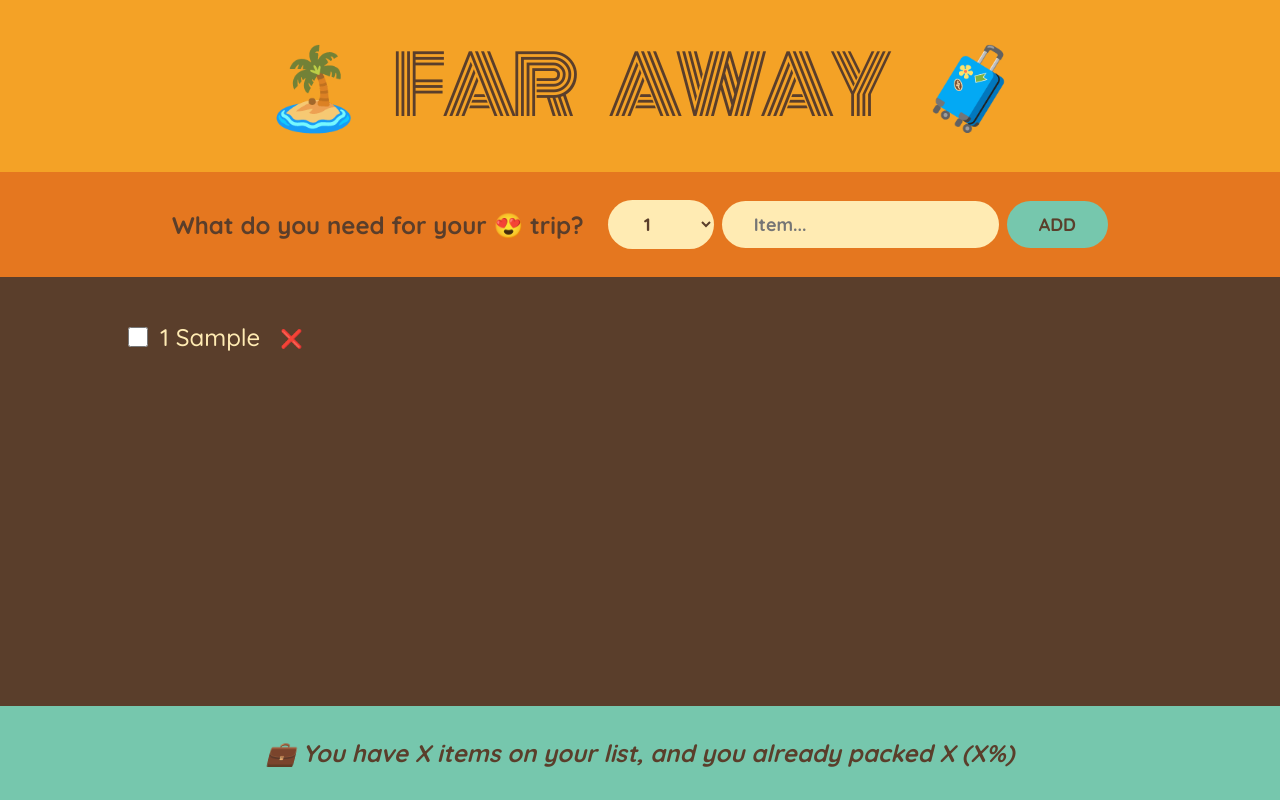
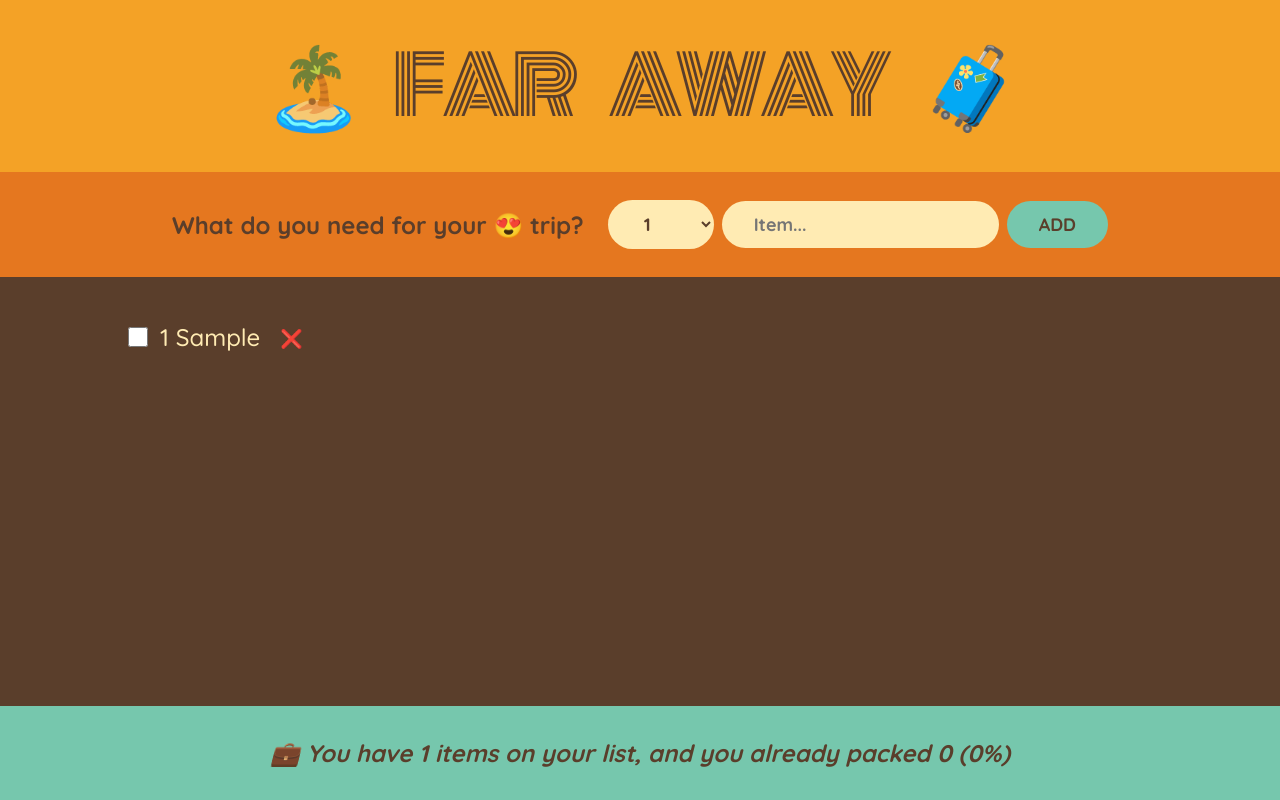
Before and after one commit to WiliTheSParrow/05-travel-list, a React (Create React App) app: page / in a window 1280 px wide. Both pictures are taken after typing "Sample" into the empty fields and a click on the button "ADD". Built offline with nearby package versions, Linux system fonts and the light colour scheme.

Commit message:
Calculating Statistics as Derived State

```diff
--- a/src/App.js
+++ b/src/App.js
@@ -28,7 +28,7 @@
         onDeleteItem={handleDeleteItems}
         onToggleItems={handleToggleItem}
       />
-      <Stats />
+      <Stats items={items} />
     </div>
   );
 }
@@ -52,7 +52,6 @@
       packed: false,
       id: Date.now(),
     };
-    console.log(newItem);
 
     onAddItems(newItem);
 
@@ -119,10 +118,24 @@
   );
 }
 
-function Stats() {
+function Stats({ items }) {
+  if (!items.length)
+    return (
+      <p className="stats">Start adding some items to your packing list 🚀</p>
+    );
+
+  const numItems = items.length;
+  const numPacked = items.filter((item) => item.packed).length;
+  const percentage = Math.round((numPacked / numItems) * 100);
+
   return (
     <footer className="stats">
-      <em>💼 You have X items on your list, and you already packed X (X%)</em>
+      <em>
+        {percentage === 100
+          ? "You got everything! Ready to go ✈️"
+          : `💼 You have ${numItems} items on your list, and you already packed
+        ${numPacked} (${percentage}%)`}
+      </em>
     </footer>
   );
 }
```
